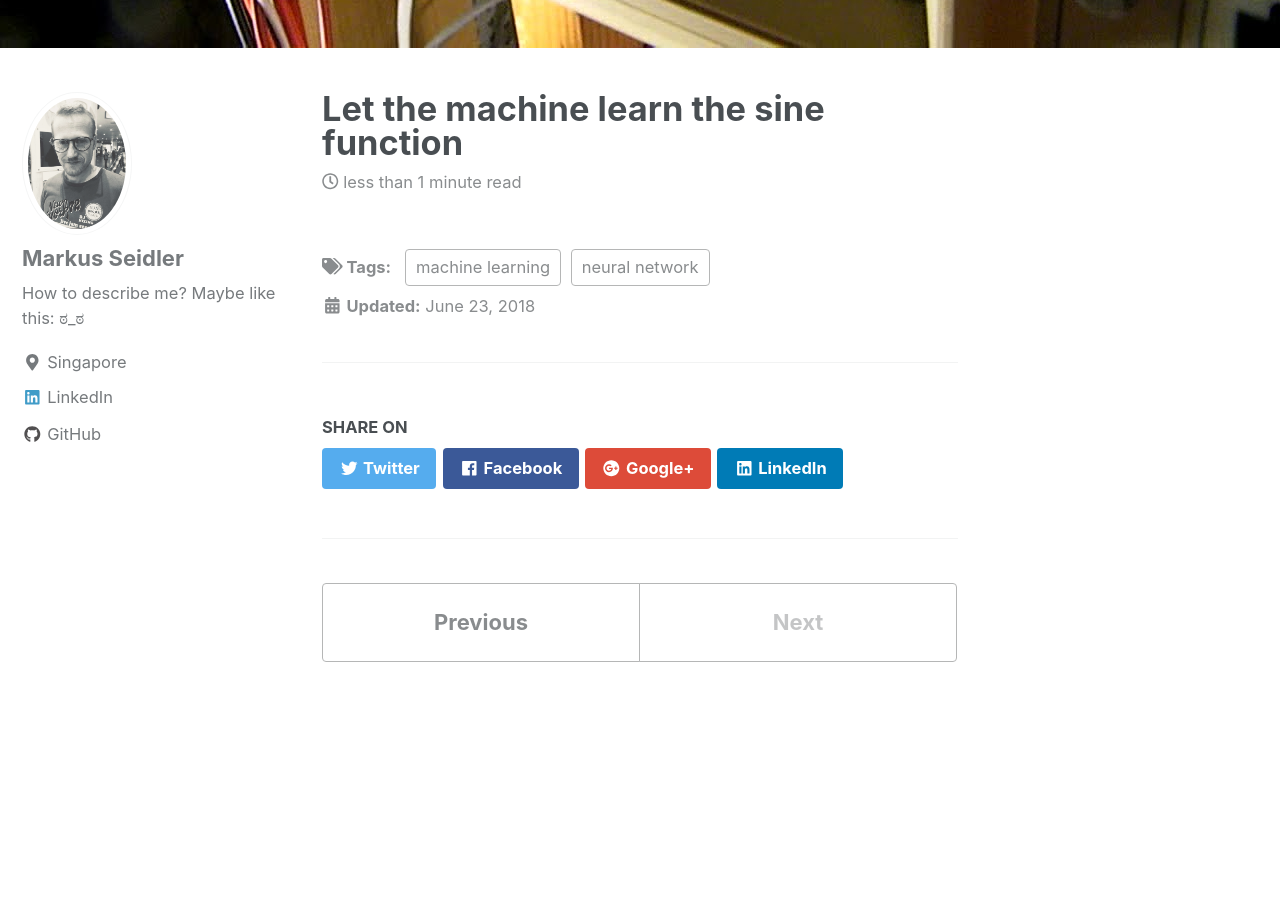
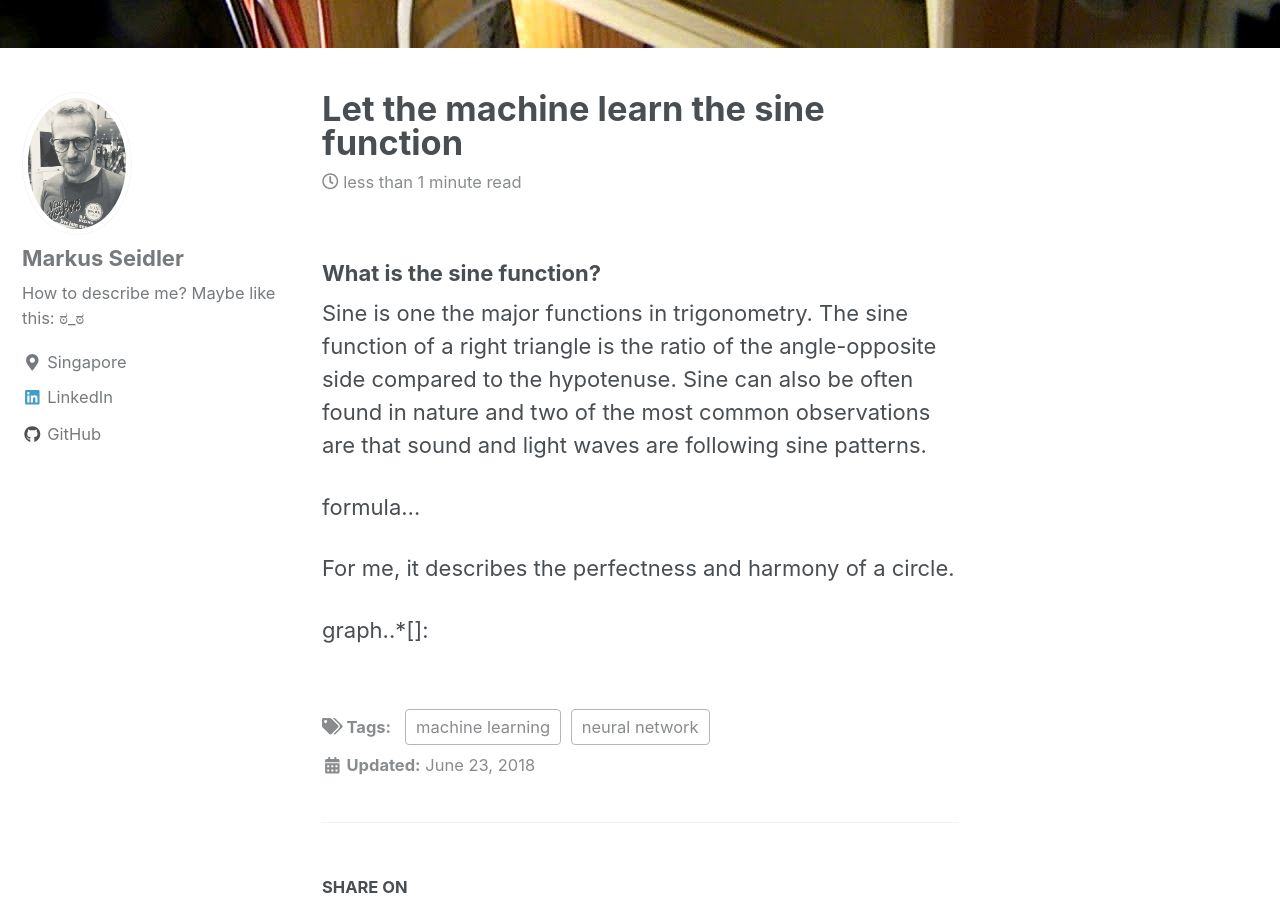
Before and after one commit to markusseidler/markusseidler.github.io, a Jekyll site: the page built from _posts/2018-06-23-Sine_function.md, in a window 1280 px wide and 900 px high, scrolled down 772 px. Built offline with Jekyll 4.4.1, drawn with Linux system fonts in a browser that asks for light colours; nearby versions of some CDN libraries.

Commit message:
sine function

```diff
--- a/_posts/2018-06-23-Sine_function.md
+++ b/_posts/2018-06-23-Sine_function.md
@@ -6,3 +6,16 @@ header:
     image: "images/SINE/sine_screen.jpg"
 excerpt: "Can an ANN learn the function of sine waves?"
 ---
+
+### What is the sine function?
+
+Sine is one the major functions in trigonometry. The sine function of a right triangle
+is the ratio of the angle-opposite side compared to the hypotenuse. Sine can also
+be often found in nature and two of the most common observations are that sound
+and light waves are following sine patterns.
+
+formula...
+
+For me, it describes the perfectness and harmony of a circle.
+
+graph..*[]:
```
